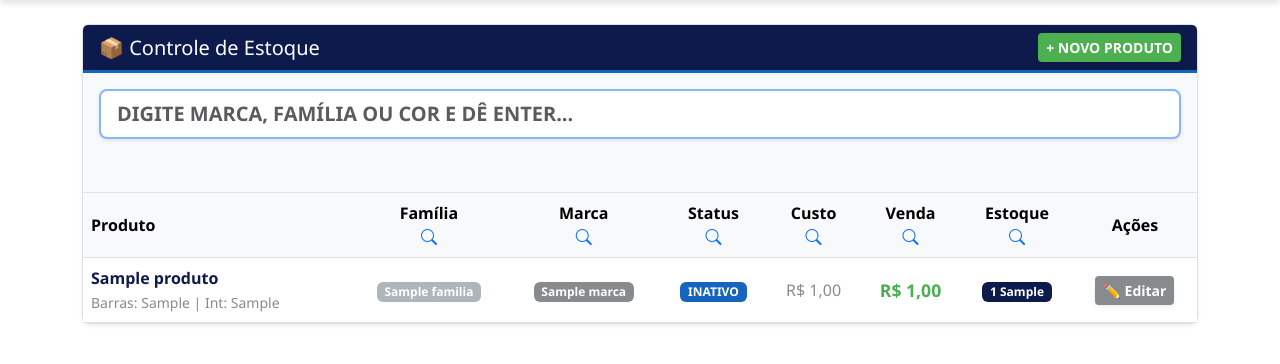
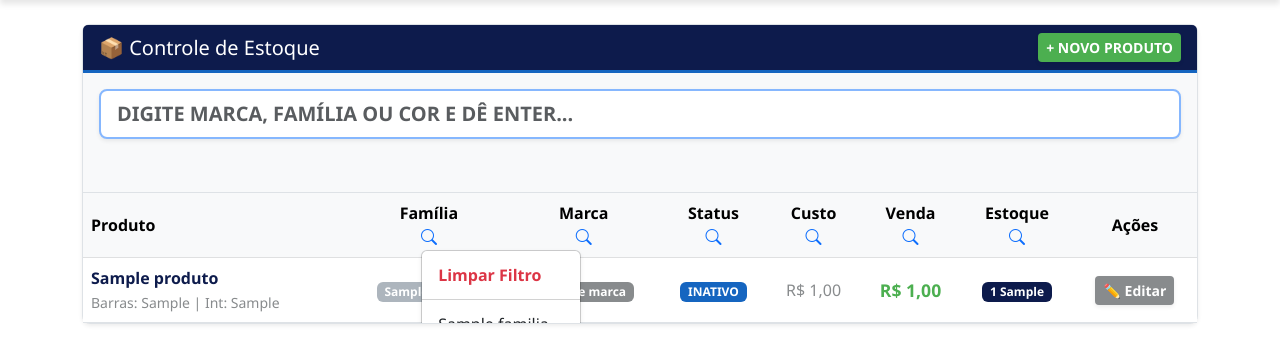
Before and after one commit to Diego28ss/gestao-varejo-django, a Django app: template inventario/templates/inventario/estoque_produtos.html in a window 1280 px wide, after a click on "Filtrar por Família". Shown: the part 68-432 px from the top of the page. Run offline with Django 4.2, Linux system fonts and the light colour scheme; tables that the repository leaves empty hold one stand-in row (values such as "Sample post"); the template is opened without the code that fills it: values that come from a table or form of the project are taken from there, most other values are stand-ins (such as "Sample title", 1, 10 or a date in 2020).

Commit message:
versao 1.2

```diff
--- a/inventario/templates/inventario/estoque_produtos.html
+++ b/inventario/templates/inventario/estoque_produtos.html
@@ -34,30 +34,69 @@
             <thead class="table-light">
                 <tr>
                     <th class="text-start align-middle">Produto</th>
-                    <th class="align-middle">
+
+                    <th class="align-middle dropdown">
                         Família<br>
-                        <i class="bi bi-search text-primary mt-1" style="cursor:pointer;" onclick="abrirMenuFiltro('familia')" title="Filtrar por Família"></i>
+                        <i class="bi bi-search text-primary mt-1" data-bs-toggle="dropdown" style="cursor:pointer;" title="Filtrar por Família"></i>
+                        <ul class="dropdown-menu shadow-sm" style="max-height: 200px; overflow-y: auto;">
+                            <li><a class="dropdown-item fw-bold text-danger" href="#" onclick="aplicarFiltro('familia', '')">Limpar Filtro</a></li>
+                            <li><hr class="dropdown-divider"></li>
+                            {% for f in familias %}
+                            <li><a class="dropdown-item" href="#" onclick="aplicarFiltro('familia', '{{ f.nome|upper }}')">{{ f.nome }}</a></li>
+                            {% endfor %}
+                        </ul>
                     </th>
-                    <th class="align-middle">
+
+                    <th class="align-middle dropdown">
                         Marca<br>
-                        <i class="bi bi-search text-primary mt-1" style="cursor:pointer;" onclick="abrirMenuFiltro('marca')" title="Filtrar por Marca"></i>
+                        <i class="bi bi-search text-primary mt-1" data-bs-toggle="dropdown" style="cursor:pointer;" title="Filtrar por Marca"></i>
+                        <ul class="dropdown-menu shadow-sm" style="max-height: 200px; overflow-y: auto;">
+                            <li><a class="dropdown-item fw-bold text-danger" href="#" onclick="aplicarFiltro('marca', '')">Limpar Filtro</a></li>
+                            <li><hr class="dropdown-divider"></li>
+                            {% for m in marcas %}
+                            <li><a class="dropdown-item" href="#" onclick="aplicarFiltro('marca', '{{ m.nome|upper }}')">{{ m.nome }}</a></li>
+                            {% endfor %}
+                        </ul>
                     </th>
-                    <th class="align-middle">
+
+                    <th class="align-middle dropdown">
                         Status<br>
-                        <i class="bi bi-search text-primary mt-1" style="cursor:pointer;" onclick="abrirMenuFiltro('status')" title="Filtrar por Status"></i>
+                        <i class="bi bi-search text-primary mt-1" data-bs-toggle="dropdown" style="cursor:pointer;" title="Filtrar por Status"></i>
+                        <ul class="dropdown-menu shadow-sm">
+                            <li><a class="dropdown-item fw-bold text-danger" href="#" onclick="aplicarFiltro('status', '')">Todos</a></li>
+                            <li><hr class="dropdown-divider"></li>
+                            <li><a class="dropdown-item fw-bold text-success" href="#" onclick="aplicarFiltro('status', 'ATIVO')">Ativos</a></li>
+                            <li><a class="dropdown-item fw-bold text-primary" href="#" onclick="aplicarFiltro('status', 'INATIVO')">Inativos</a></li>
+                        </ul>
                     </th>
-                    <th class="align-middle">
+
+                    <th class="align-middle dropdown">
                         Custo<br>
-                        <i class="bi bi-search text-primary mt-1" style="cursor:pointer;" onclick="abrirMenuFiltro('custo')" title="Ordenar Custo"></i>
+                        <i class="bi bi-search text-primary mt-1" data-bs-toggle="dropdown" style="cursor:pointer;" title="Ordenar Custo"></i>
+                        <ul class="dropdown-menu shadow-sm">
+                            <li><a class="dropdown-item" href="#" onclick="aplicarOrdenacao('custo', 'asc')"><i class="bi bi-sort-numeric-down text-success me-2"></i>Menor para Maior</a></li>
+                            <li><a class="dropdown-item" href="#" onclick="aplicarOrdenacao('custo', 'desc')"><i class="bi bi-sort-numeric-up-alt text-danger me-2"></i>Maior para Menor</a></li>
+                        </ul>
                     </th>
-                    <th class="align-middle">
+
+                    <th class="align-middle dropdown">
                         Venda<br>
-                        <i class="bi bi-search text-primary mt-1" style="cursor:pointer;" onclick="abrirMenuFiltro('venda')" title="Ordenar Venda"></i>
+                        <i class="bi bi-search text-primary mt-1" data-bs-toggle="dropdown" style="cursor:pointer;" title="Ordenar Venda"></i>
+                        <ul class="dropdown-menu shadow-sm">
+                            <li><a class="dropdown-item" href="#" onclick="aplicarOrdenacao('venda', 'asc')"><i class="bi bi-sort-numeric-down text-success me-2"></i>Menor para Maior</a></li>
+                            <li><a class="dropdown-item" href="#" onclick="aplicarOrdenacao('venda', 'desc')"><i class="bi bi-sort-numeric-up-alt text-danger me-2"></i>Maior para Menor</a></li>
+                        </ul>
                     </th>
-                    <th class="align-middle">
+
+                    <th class="align-middle dropdown">
                         Estoque<br>
-                        <i class="bi bi-search text-primary mt-1" style="cursor:pointer;" onclick="abrirMenuFiltro('estoque')" title="Ordenar Estoque"></i>
+                        <i class="bi bi-search text-primary mt-1" data-bs-toggle="dropdown" style="cursor:pointer;" title="Ordenar Estoque"></i>
+                        <ul class="dropdown-menu shadow-sm">
+                            <li><a class="dropdown-item" href="#" onclick="aplicarOrdenacao('estoque', 'asc')"><i class="bi bi-sort-numeric-down text-danger me-2"></i>Menor Quantidade</a></li>
+                            <li><a class="dropdown-item" href="#" onclick="aplicarOrdenacao('estoque', 'desc')"><i class="bi bi-sort-numeric-up-alt text-success me-2"></i>Maior Quantidade</a></li>
+                        </ul>
                     </th>
+
                     <th class="align-middle">Ações</th>
                 </tr>
             </thead>
--- a/static/js/estoque.js
+++ b/static/js/estoque.js
@@ -6,6 +6,13 @@
 let meuModalProduto;
 let tagsFiltroAtivas = [];
 let itensEntrada = [];
+
+// 🚀 NOVA VARIÁVEL GLOBAL PARA OS DROPDOWNS (LUPAS)
+let dropdownFiltros = {
+    familia: '',
+    marca: '',
+    status: ''
+};
 
 document.addEventListener("DOMContentLoaded", function() {
     let elProduto = document.getElementById('modalProduto');
@@ -74,7 +81,9 @@ function toggleCamposCorante(preventLoop = false) {
     }
 }
 
-// 🔍 Motor de Pesquisa por Tags
+// ==========================================
+// 🔍 MOTOR DE PESQUISA, FILTRAGEM (LUPAS) E ORDENAÇÃO
+// ==========================================
 function gerenciarEnterPesquisa(event) {
     if (event.key === 'Enter') {
         event.preventDefault();
@@ -85,7 +94,7 @@ function gerenciarEnterPesquisa(event) {
             tagsFiltroAtivas.push(valor);
             renderizarTagsNaTela();
             input.value = "";
-            executarFiltragemPorTags();
+            executarFiltragemCombinada(); // Chama o novo motor unificado
         }
     }
 }
@@ -109,32 +118,47 @@ function renderizarTagsNaTela() {
 function removerTagFiltro(index) {
     tagsFiltroAtivas.splice(index, 1);
     renderizarTagsNaTela();
-    executarFiltragemPorTags();
+    executarFiltragemCombinada();
 }
 
-function executarFiltragemPorTags() {
+// 🚀 NOVA FUNÇÃO: Acionada pelas Lupas de Filtro (Família, Marca, Status)
+function aplicarFiltro(campo, valor) {
+    dropdownFiltros[campo] = valor.toUpperCase();
+    executarFiltragemCombinada();
+}
+
+// 🚀 MOTOR UNIFICADO: Lê as Tags e os Dropdowns em conjunto
+function executarFiltragemCombinada() {
     let linhas = document.querySelectorAll('.linha-produto');
     let visiveis = 0;
 
-    if (tagsFiltroAtivas.length === 0) {
-        linhas.forEach(linha => linha.style.display = "");
-        let linhaNenhum = document.getElementById('linhaNenhumResultado');
-        if (linhaNenhum) linhaNenhum.style.display = "none";
-        return;
-    }
+    linhas.forEach(function(linha) {
+        let btn = linha.querySelector('button[onclick="prepararEdicao(this)"]');
+        if (!btn) return;
 
-    linhas.forEach(function(linha) {
-        let nome = linha.getAttribute('data-busca-nome') || '';
-        let barras = linha.getAttribute('data-busca-barras') || '';
-        let interno = linha.getAttribute('data-busca-interno') || '';
-        let marca = linha.getAttribute('data-busca-marca') || '';
-        let familia = linha.getAttribute('data-busca-familia') || '';
+        // Extrai dados da linha e do botão
+        let nome = (linha.getAttribute('data-busca-nome') || '').toUpperCase();
+        let barras = (linha.getAttribute('data-busca-barras') || '').toUpperCase();
+        let interno = (linha.getAttribute('data-busca-interno') || '').toUpperCase();
+        let rowMarca = (linha.getAttribute('data-busca-marca') || '').toUpperCase();
+        let rowFamilia = (linha.getAttribute('data-busca-familia') || '').toUpperCase();
+        let rowStatus = (btn.getAttribute('data-status') || '').toUpperCase();
 
-        let passaNoFiltro = tagsFiltroAtivas.every(function(tag) {
-            return nome.includes(tag) || barras.includes(tag) || interno.includes(tag) || marca.includes(tag) || familia.includes(tag);
-        });
+        // 1. Testa as Tags (Barra de Pesquisa)
+        let passaTags = true;
+        if (tagsFiltroAtivas.length > 0) {
+            passaTags = tagsFiltroAtivas.every(function(tag) {
+                return nome.includes(tag) || barras.includes(tag) || interno.includes(tag) || rowMarca.includes(tag) || rowFamilia.includes(tag);
+            });
+        }
 
-        if (passaNoFiltro) {
+        // 2. Testa os Dropdowns (Lupas)
+        let passaFamilia = dropdownFiltros.familia === '' || rowFamilia === dropdownFiltros.familia;
+        let passaMarca = dropdownFiltros.marca === '' || rowMarca === dropdownFiltros.marca;
+        let passaStatus = dropdownFiltros.status === '' || rowStatus === dropdownFiltros.status;
+
+        // Aplica Visibilidade
+        if (passaTags && passaFamilia && passaMarca && passaStatus) {
             linha.style.display = "";
             visiveis++;
         } else {
@@ -142,13 +166,58 @@ function executarFiltragemPorTags() {
         }
     });
 
+    // Mostra/Oculta a mensagem de "Nenhum Produto Encontrado"
     let linhaAviso = document.getElementById('linhaNenhumResultado');
     if (linhaAviso) {
         linhaAviso.style.display = visiveis === 0 ? "" : "none";
     }
 }
 
-// 💰 Cálculos de Precificação
+// 🚀 NOVA FUNÇÃO: Ordenação em tempo real pelas Lupas (Custo, Venda, Estoque)
+function aplicarOrdenacao(campo, ordem) {
+    let tbody = document.querySelector('#tabelaEstoque tbody');
+    if (!tbody) return;
+
+    let linhasArray = Array.from(tbody.querySelectorAll('.linha-produto'));
+
+    linhasArray.sort((a, b) => {
+        let btnA = a.querySelector('button[onclick="prepararEdicao(this)"]');
+        let btnB = b.querySelector('button[onclick="prepararEdicao(this)"]');
+        if (!btnA || !btnB) return 0;
+
+        let valA = 0, valB = 0;
+
+        if (campo === 'custo') {
+            valA = parseFloat(btnA.getAttribute('data-custo').replace(',', '.')) || 0;
+            valB = parseFloat(btnB.getAttribute('data-custo').replace(',', '.')) || 0;
+        } else if (campo === 'venda') {
+            valA = parseFloat(btnA.getAttribute('data-venda').replace(',', '.')) || 0;
+            valB = parseFloat(btnB.getAttribute('data-venda').replace(',', '.')) || 0;
+        } else if (campo === 'estoque') {
+            valA = parseFloat(btnA.getAttribute('data-estoque')) || 0;
+            valB = parseFloat(btnB.getAttribute('data-estoque')) || 0;
+        }
+
+        if (ordem === 'asc') {
+            return valA - valB;
+        } else {
+            return valB - valA;
+        }
+    });
+
+    // Reorganiza o HTML da tabela
+    linhasArray.forEach(linha => tbody.appendChild(linha));
+
+    // Garante que as linhas de aviso ficam no fundo
+    let linhaVazia = document.getElementById('linhaVazia');
+    let linhaNenhum = document.getElementById('linhaNenhumResultado');
+    if(linhaVazia) tbody.appendChild(linhaVazia);
+    if(linhaNenhum) tbody.appendChild(linhaNenhum);
+}
+
+// ==========================================
+// 💰 CÁLCULOS DE PRECIFICAÇÃO E MODAIS
+// ==========================================
 function calcularVenda() {
     let elCusto = document.getElementById('formPrecoCusto');
     let elMargem = document.getElementById('formMargemLucro');
@@ -178,7 +247,6 @@ function calcularMargem() {
     }
 }
 
-// 📋 Modais de Registo
 function abrirModalNovo() {
     document.getElementById('modalTitulo').innerText = "📦 Novo Produto";
     document.getElementById('formId').value = "";
@@ -299,7 +367,6 @@ function prepararEdicao(botao) {
 // ==========================================
 // 🚀 ENTRADA DE CARGA (entrada_carga.html - BIPADOR)
 // ==========================================
-
 function processarBip(event, codigoBruto) {
     if (event.key === "Enter") {
         let codigoLimpo = codigoBruto.trim();
```
